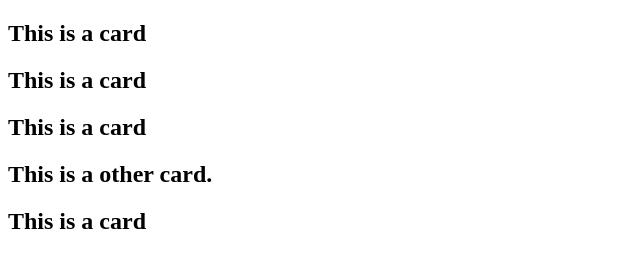
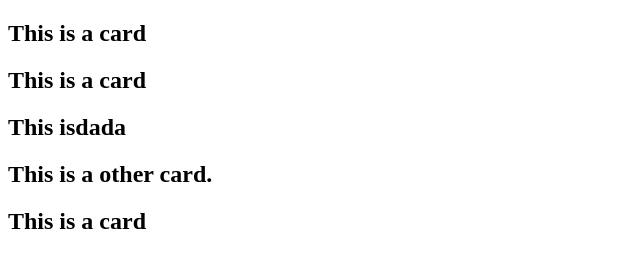
Before and after one commit to FrediKaru/gittest, a plain HTML site: page index.html in a window 1280 px wide. Shown: the full height of the page, 0-640 px from the left. Drawn offline with Linux system fonts and the light colour scheme.

```diff
--- a/index.html
+++ b/index.html
@@ -13,7 +13,7 @@
       <h2>This is a card</h2>
     </div>
     <div class="card">
-      <h2>This is a card</h2>
+      <h2>This isdada</h2>
     </div>
     <div class="card">
       <h2>This is a other card.</h2>
```
